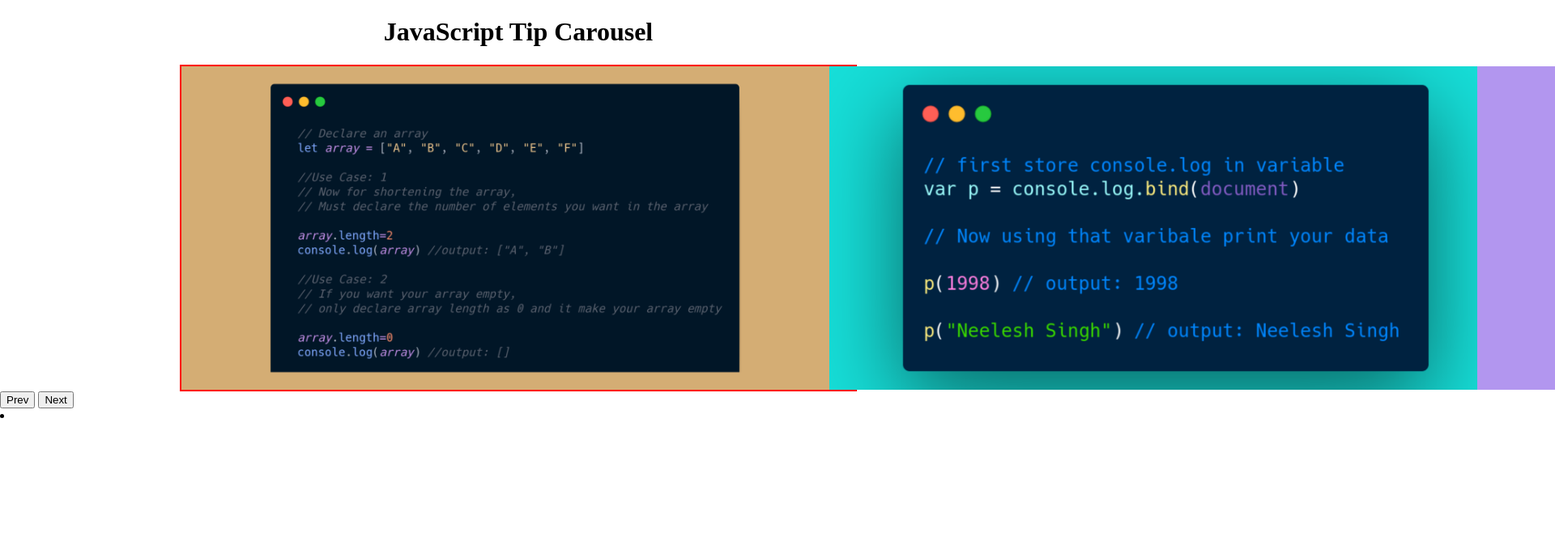
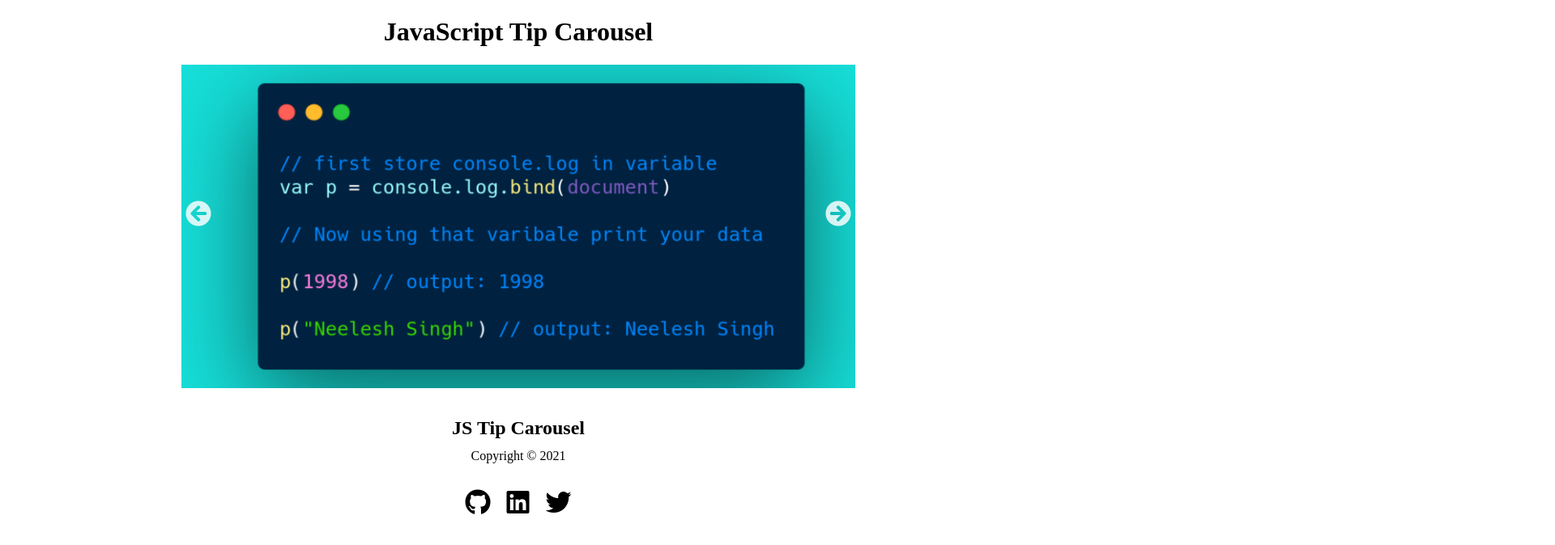
Before and after one commit to singhsduos/Image-Carousel, a plain HTML site: page index.html in a window 1280 px wide. Shown: the top 674 px of the page at 81% size, 1920 px wide, since content can reach past the window. Drawn offline with Linux system fonts and the light colour scheme.

Commit message:
icons&footer&btn-logic

```diff
--- a/app.js
+++ b/app.js
@@ -1,40 +1,44 @@
-const container = document.querySelector('.container');
-const images = document.querySelectorAll('img');
+const images = document.querySelectorAll('.carouselImage img');
 
-const btn1 = document.querySelector('#btn-1');
-const btn2 = document.querySelector('#btn-2');
+const prev = document.querySelector('#btn-1');
+const next = document.querySelector('#btn-2');
 
-const firstImage = document.querySelector('#firstImage');
-const lastImage = document.querySelector('#lastImage');
 
-let counter = 0;
+var counter = 0;
 let totalImages = images.length;
 
-btn1.addEventListener('click', () => {
-    imageSlide('btn2');
-})
 
-btn2.addEventListener('click', () => {
-    imageSlide('btn1');
-})
 
-// function imageSlide(drxn) {
-//     if (drxn == 'btn2') {
-//         counter++;
-//         if (counter == totalImages) {
-//             counter = 0;
-//         }
-//     }
+prev.addEventListener('click', () => {
+    if (counter >= 1) {
+        counter--;
+    } else {
+        counter = totalImages - 1;
+    }
+    slideShow(counter);
+    console.log(counter);
+});
 
-//     else {
-//         if (counter == 0)
-//             counter == totalImages - 1;
-//         else {
-//             counter--;
-//         }
-//     }
-//     for (let i = 0; i < totalImages; i++) {
-//         images[i].classList.remove('main');
-//     }
-//     images[counter].classList.add('main');
-// }
+
+next.addEventListener('click', () => {
+    if (counter < totalImages - 1) {
+        counter++;
+    }
+    else {
+        counter = 0;
+    }
+    slideShow(counter);
+    console.log(counter);
+});
+
+
+slideShow(counter);
+
+function slideShow(num) {
+
+    for (let y of images) {
+        y.style.display = "none";
+    }
+
+    images[num].style.display = "block";
+}
--- a/index.html
+++ b/index.html
@@ -6,6 +6,10 @@
     <meta http-equiv="X-UA-Compatible" content="IE=edge">
     <meta name="viewport" content="width=device-width, initial-scale=1.0">
     <link rel="stylesheet" href="style.css">
+    <!-- Font-Awesome for icons -->
+    <link rel="stylesheet" href="https://cdnjs.cloudflare.com/ajax/libs/font-awesome/5.15.1/css/all.min.css"
+        integrity="sha512-+4zCK9k+qNFUR5X+cKL9EIR+ZOhtIloNl9GIKS57V1MyNsYpYcUrUeQc9vNfzsWfV28IaLL3i96P9sdNyeRssA=="
+        crossorigin="anonymous" />
     <title>Image Carousel</title>
 </head>
 
@@ -14,7 +18,6 @@
 
     <div class="container">
         <div class="carouselImage">
-            <img src="images/7.png" alt="image-7" id="lastImage">
             <img src="images/1.png" alt="image-1">
             <img src="images/2.png" alt="image-2">
             <img src="images/3.png" alt="image-3">
@@ -22,16 +25,31 @@
             <img src="images/5.png" alt="image-5">
             <img src="images/6.png" alt="image-6">
             <img src="images/7.png" alt="image-7">
-            <img src="images/1.png" alt="image-1" id="firstImage">
         </div>
+
+        <span id="btn-1"><i class="fas fa-arrow-circle-left fa-2x"></i></span>
+        <span id="btn-2"><i class="fas fa-arrow-circle-right fa-2x"></i></span>
+
     </div>
-    <button id="btn-1">Prev</button>
-    <button id="btn-2">Next</button>
+    <footer>
+        <div class="footer">
+            <div class="copyright">
+                <h2 class="text">JS Tip Carousel</h2>
+                <p class="copyText">Copyright &copy; 2021</p>
+            </div>
 
-    <footer>
-        <nav>
-            <li></li>
-        </nav>
+            <div class="socialMedia">
+                <a href="https://github.com/singhsduos/Image-Carousel" target="_blank" rel="noopener noreferrer">
+                    <i class="fab fa-github fa-2x"></i>
+                </a>
+                <a href="https://www.linkedin.com/in/neeleshsng/" target="_blank" rel="noopener noreferrer">
+                    <i class="fab fa-linkedin fa-2x"></i>
+                </a>
+                <a href="https://twitter.com/singhs_duos" target="_blank" rel="noopener noreferrer">
+                    <i class="fab fa-twitter fa-2x"></i>
+                </a>
+            </div>
+        </div>
     </footer>
     <script src="app.js"></script>
 </body>
--- a/style.css
+++ b/style.css
@@ -1,22 +1,88 @@
-body{
+body {
   margin: 0;
   padding: 0;
   box-sizing: border-box;
 }
 
-h1{
+h1 {
   text-align: center;
 }
 
-.container{
+
+span {
+  position: absolute;
+  bottom: 50%;
+  border-radius: 40%;
+}
+
+span:hover,
+span:focus{
+    cursor: pointer;
+}
+
+span i{
+    color: rgba(255, 255, 255, 0.822);
+}
+
+.container {
   position: relative;
   width: 65%;
   margin: auto;
-    border: 2px solid red;
 }
 
-.carouselImage{
-    display: flex;
+.carouselImage img {
+  display: none;
   width: 100%;
   height: 400px;
 }
+
+
+#btn-1{
+    left: 5px;
+}
+
+#btn-2{
+    right: 5px;
+}
+
+/* footer */
+
+.footer {
+  bottom: 0;
+  right: 0;
+  left: 0;
+  max-width: 100%;
+  padding: 1rem 0.5rem;
+  text-align: center;
+  justify-content: space-evenly;
+  background: var(--red-shades);
+  color: black;
+  border-top-left-radius: 2rem;
+  border-top-right-radius: 2rem;
+  display: flex;
+  flex-direction: column;
+}
+
+.copyright {
+  margin: 0em 1em;
+}
+
+.socialMedia {
+  margin-top: 1em;
+}
+.text {
+  margin-bottom: 0.5em;
+}
+
+.copyText {
+  margin-top: 0.5em;
+}
+
+.socialMedia a {
+  margin: 0.5em;
+  text-decoration: none;
+}
+
+.socialMedia i {
+  color: black;
+}
```
Lines whose indentation alone changed are shown as unchanged.
